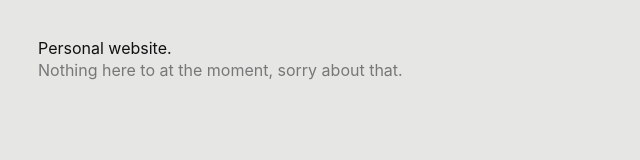
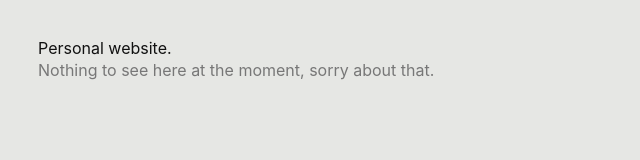
Before and after one commit to pflynny/pflynny.com, a plain HTML site: page index.html in a window 1280 px wide. Shown: the full height of the page, 0-640 px from the left. Drawn offline with Linux system fonts and the light colour scheme.

Commit message:
Typo fix

```diff
--- a/index.html
+++ b/index.html
@@ -43,8 +43,8 @@
 </head>
 
 <body>
-    <h1>Personal website.</h1>
-    <h2>Nothing here to at the moment, sorry about that.</h2>
+		<h1>Personal website.</h1>
+    <h2>Nothing to see here at the moment, sorry about that.</h2>
 </body>
 
 </html>
```
